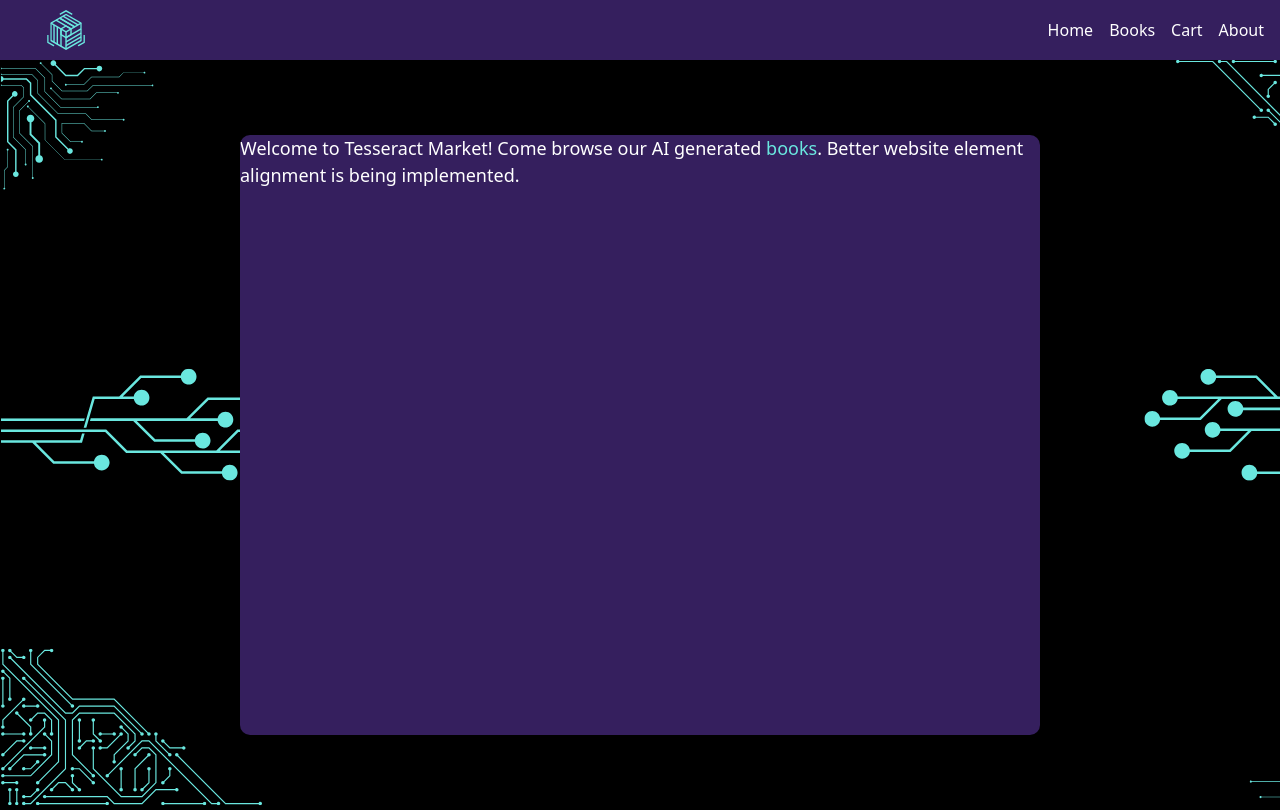
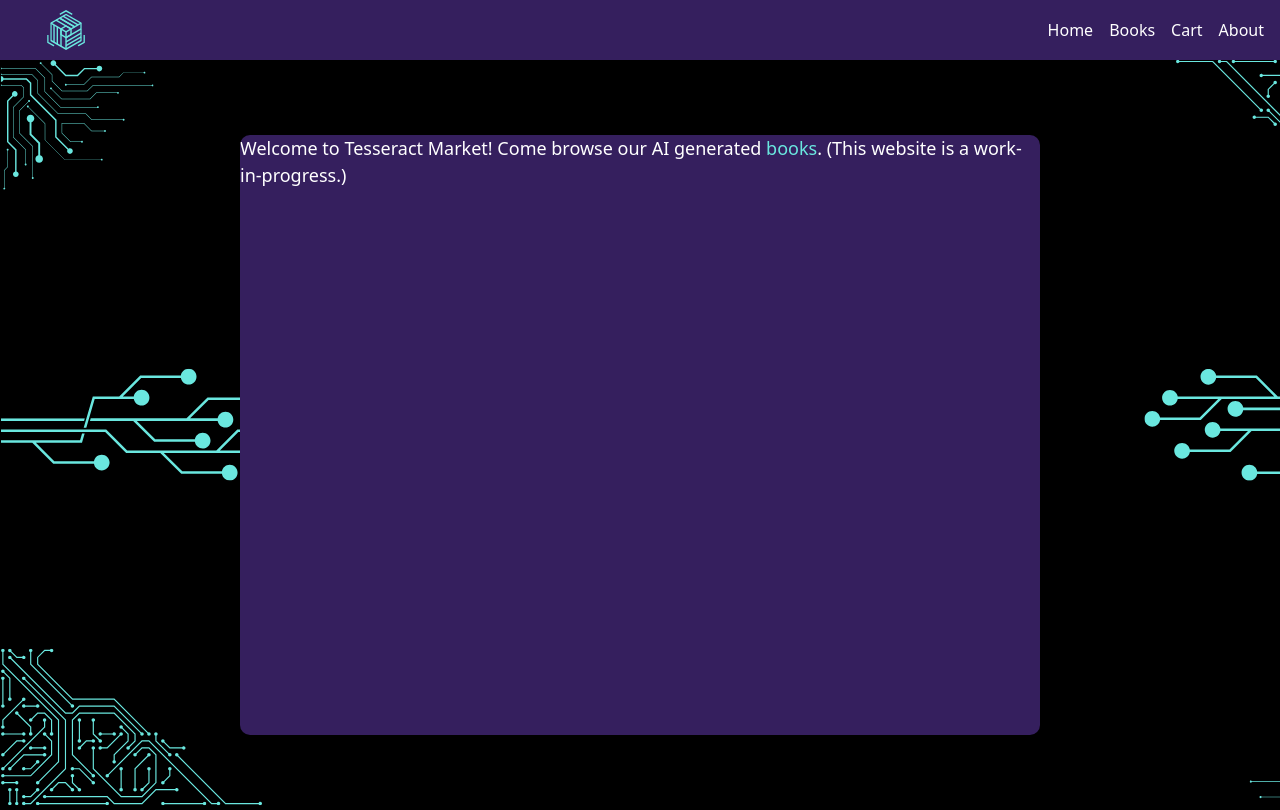
Before and after one commit to CostelVoica/tesseract-market, a Next.js app: page / in a window 1280 px wide. Built offline with nearby package versions, Linux system fonts and the light colour scheme.

Commit message:
Update index.tsx

```diff
--- a/src/pages/index.tsx
+++ b/src/pages/index.tsx
@@ -23,7 +23,7 @@ export default function Home() {
                         <Link href="/books" className={layoutStyles.body__link}>
                             books
                         </Link>
-                        . Better website element alignment is being implemented.
+                        . (This website is a work-in-progress.)
                     </h1>
                 </div>
             </div>
```
